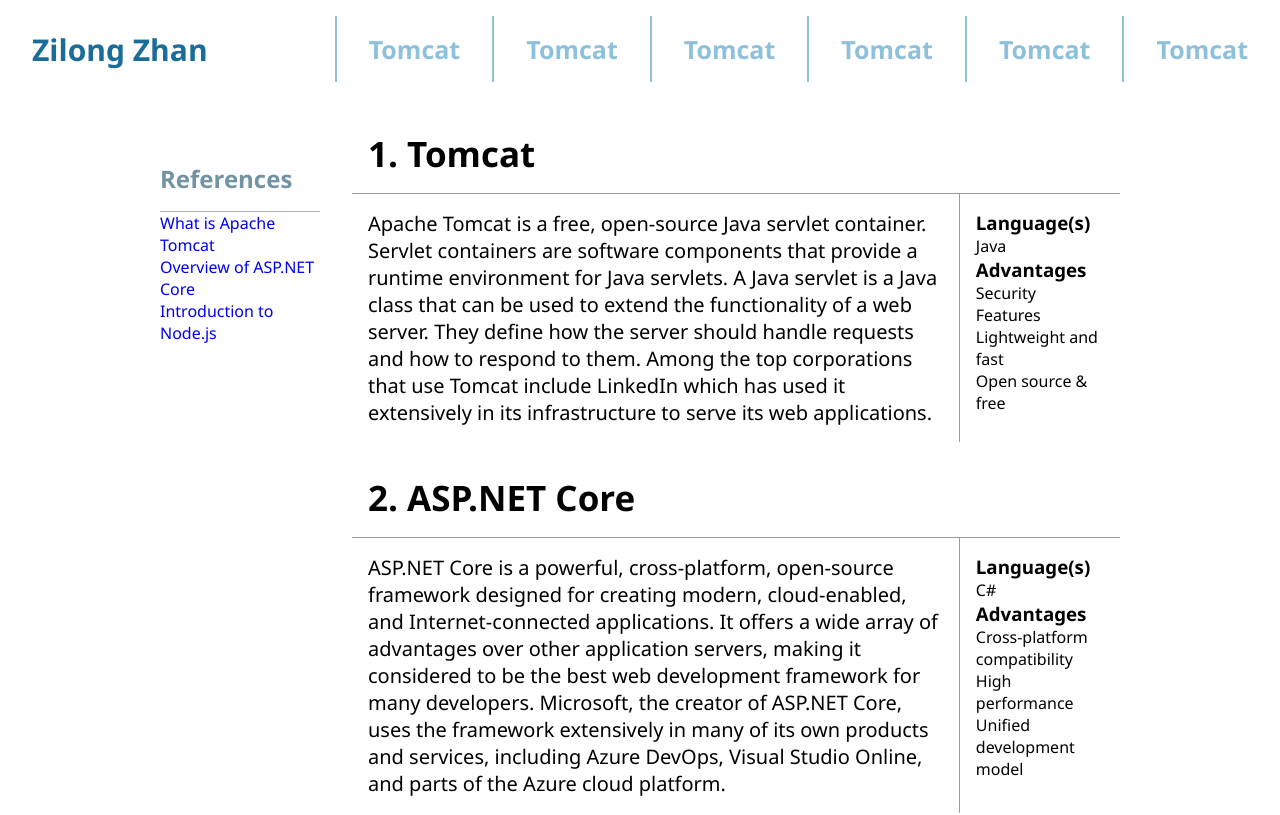
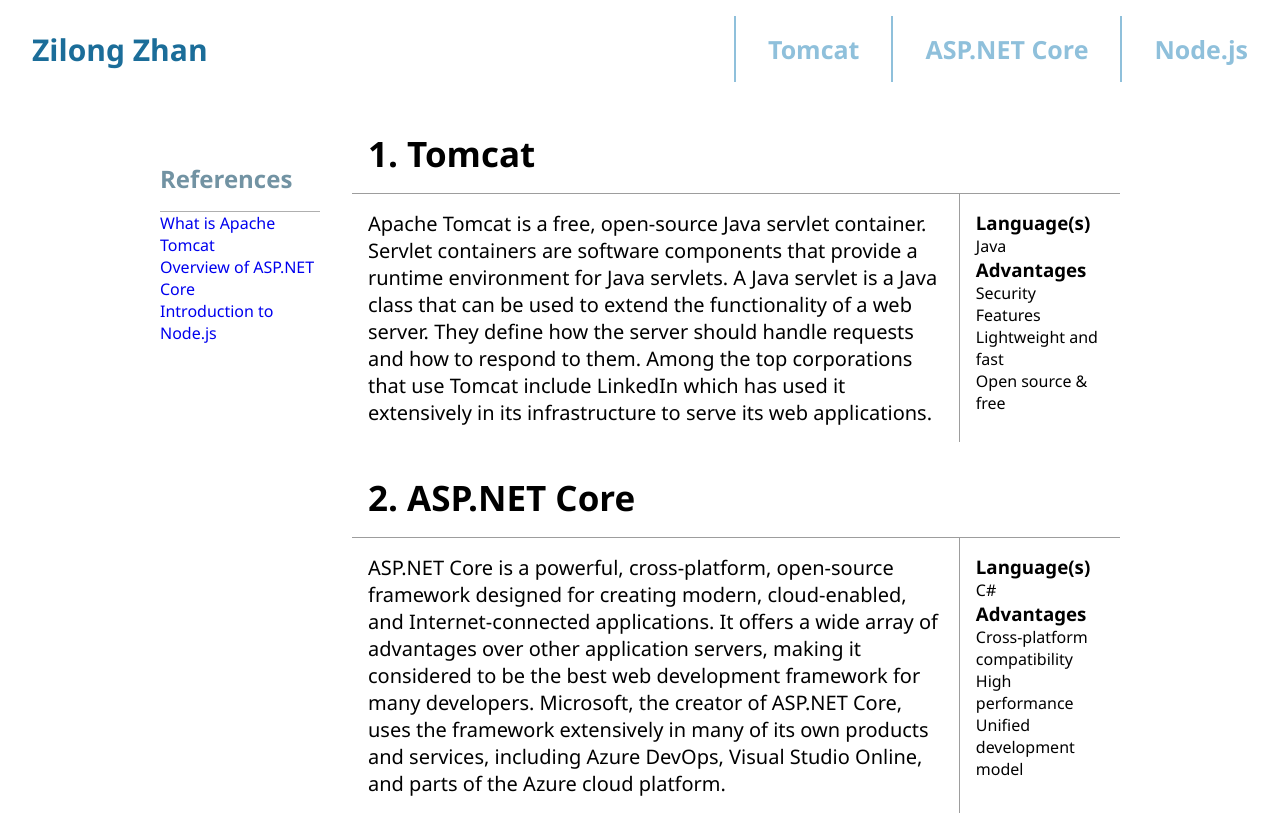
Before and after one commit to ZilongZhan/UF2-AA1, a React (Vite) app: page / in a window 1280 px wide. Shown: the top 815 px of the page. Built offline with nearby package versions, Linux system fonts and the light colour scheme.

Commit message:
feat: add navbar mapping logic

```diff
--- a/src/App.jsx
+++ b/src/App.jsx
@@ -6,7 +6,7 @@
 function App() {
   return (
     <>
-      <Header />
+      <Header/>
       <Main
         serversCollection={serversCollection}
         referencesCollection={referencesCollection}
--- a/src/components/header/ServerNav.jsx
+++ b/src/components/header/ServerNav.jsx
@@ -1,7 +1,7 @@
-export const ServerNav = () => {
+export const ServerNav = ({ server }) => {
   return (
     <li>
-      <a href="#">Tomcat</a>
+      <a href={`#${server.label}`}>{server.label}</a>
     </li>
   );
 };
--- a/src/components/header/ServersList.jsx
+++ b/src/components/header/ServersList.jsx
@@ -1,14 +1,12 @@
 import { ServerNav } from "./ServerNav";
+import { serversCollection } from "../../data";
 
 export const ServersList = () => {
   return (
     <ul className="nav-list">
-      <ServerNav />
-      <ServerNav />
-      <ServerNav />
-      <ServerNav />
-      <ServerNav />
-      <ServerNav />
+      {serversCollection.map((server) => (
+        <ServerNav server={server} />
+      ))}
     </ul>
   );
 };
--- a/src/components/main/Section.jsx
+++ b/src/components/main/Section.jsx
@@ -2,7 +2,7 @@
 
 export const Section = ({ index, server }) => {
   return (
-    <section className="content-section">
+    <section id={server.label} className="content-section">
       <div className="content-container">
         <h1 className="section-heading">{`${index}. ${server.label}`}</h1>
         <div className="text-container">
```
